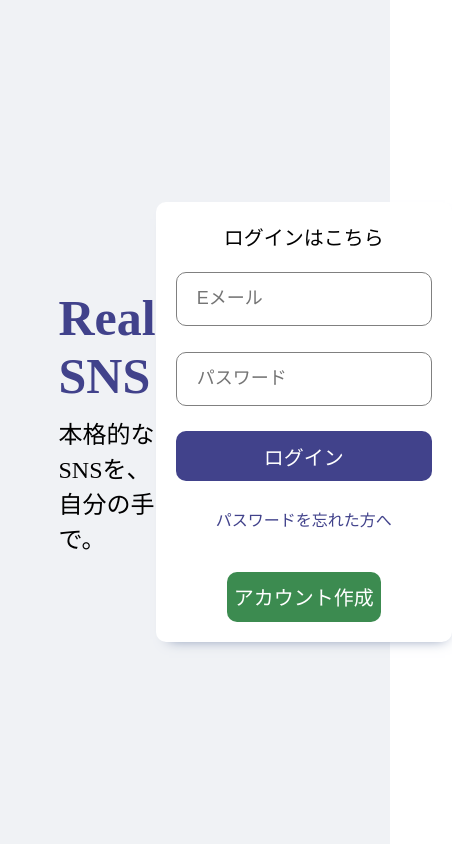
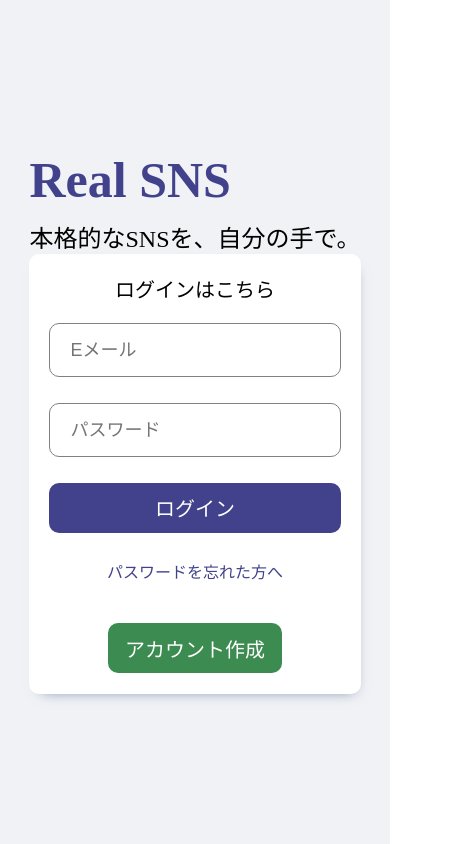
Before and after one commit to katsu17/real-sns, a React (Create React App) app in the folder Frontend/: page /login in a window 390 px wide. Shown: the whole page, 452 px wide, since content can reach past the window. Built offline with nearby package versions, Linux system fonts and the light colour scheme.

Commit message:
feat: add responsive layout

```diff
--- a/Frontend/package.json
+++ b/Frontend/package.json
@@ -44,5 +44,5 @@
       "last 1 safari version"
     ]
   },
-  "proxy": "https://real-sns.onrender.com/api"
+  "proxy": "http://localhost:4000/api"
 }
--- a/Frontend/src/components/rightbar/Rightbar.css
+++ b/Frontend/src/components/rightbar/Rightbar.css
@@ -128,3 +128,9 @@
   border-radius: 5px;
   object-fit: cover;
 }
+
+@media screen and (max-width: 600px) {
+  .rightbar {
+    display: none;
+  }
+} ;
--- a/Frontend/src/components/sidebar/Sidebar.css
+++ b/Frontend/src/components/sidebar/Sidebar.css
@@ -62,3 +62,9 @@
   align-items: center;
   margin-bottom: 15px;
 }
+
+@media screen and (max-width: 600px) {
+  .sidebar {
+    display: none;
+  }
+} ;
--- a/Frontend/src/components/topbar/Topbar.css
+++ b/Frontend/src/components/topbar/Topbar.css
@@ -87,3 +87,12 @@
   justify-content: center;
   font-size: 12px;
 }
+
+@media screen and (max-width: 600px) {
+  .topbarCenter {
+    display: none;
+  }
+  .topbarRight {
+    display: none;
+  }
+} ;
--- a/Frontend/src/pages/home/Home.css
+++ b/Frontend/src/pages/home/Home.css
@@ -3,3 +3,11 @@
   width: 100%;
   background-color: #f8fcff;
 }
+
+@media screen and (max-width: 600px) {
+  .homeConteiner {
+    display: unset;
+    width: 100%;
+    background-color: #f8fcff;
+  }
+} ;
--- a/Frontend/src/pages/login/Login.css
+++ b/Frontend/src/pages/login/Login.css
@@ -93,3 +93,11 @@
   font-size: 20px;
   margin-bottom: 10px;
 }
+
+@media screen and (max-width: 600px) {
+  .loginWrapper {
+    width: auto;
+    height: auto;
+    flex-direction: column;
+  }
+}
--- a/Frontend/src/pages/register/Register.css
+++ b/Frontend/src/pages/register/Register.css
@@ -94,3 +94,11 @@
   font-size: 20px;
   margin-bottom: 10px;
 }
+
+@media screen and (max-width: 600px) {
+  .loginWrapper {
+    width: auto;
+    height: auto;
+    flex-direction: column;
+  }
+}
```
